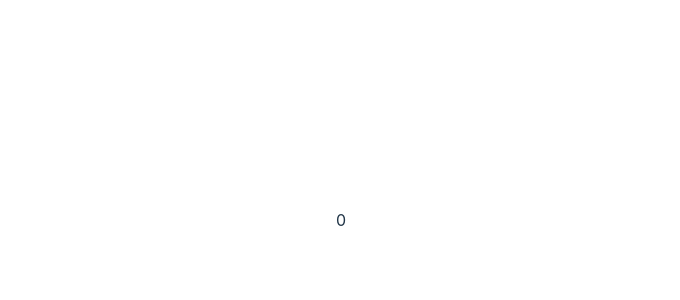
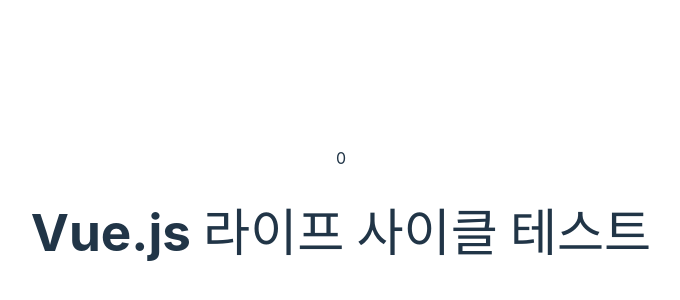
Before and after one commit to kidchang93/compTest, a Vue app in the folder vue/vue-basic/: page / in a window 1280 px wide. Shown: the part 180-480 px from the top of the page, without its empty margins (299-979 px from the left). Built offline with nearby package versions, Linux system fonts and the light colour scheme.

Commit message:
라이프사이클 테스트

```diff
--- a/vue/vue-basic/src/App.vue
+++ b/vue/vue-basic/src/App.vue
@@ -1,5 +1,6 @@
 <template>
   <div>{{ count }}</div>
+  <h1>Vue.js 라이프 사이클 테스트</h1>
 </template>
 
 <script>
@@ -14,6 +15,18 @@
   },
   created() {
     console.log("LifeCycle is Created: ", this.count);
+    this.test();
+  },
+  // beforeMount() {
+  //   console.log("LifeCycle is beforeMount", document.querySelector("h1"));
+  // },
+  // mounted() {
+  //   console.log("LifeCycle is mounted", document.querySelector("h1"));
+  // },
+  methods: {
+    test() {
+      console.log("함수 호출");
+    },
   },
 };
 </script>
```
